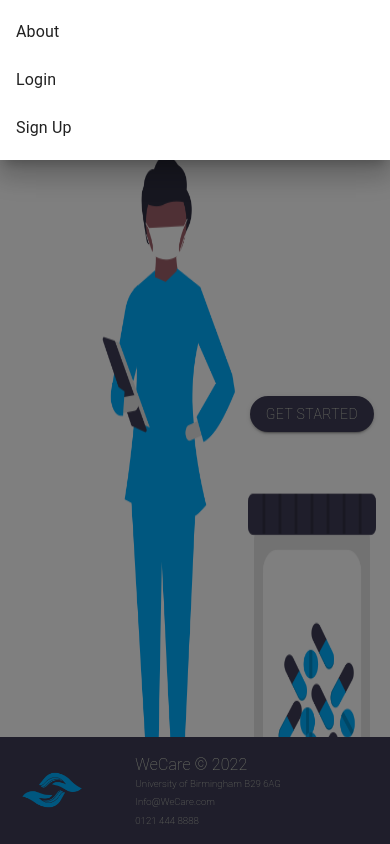
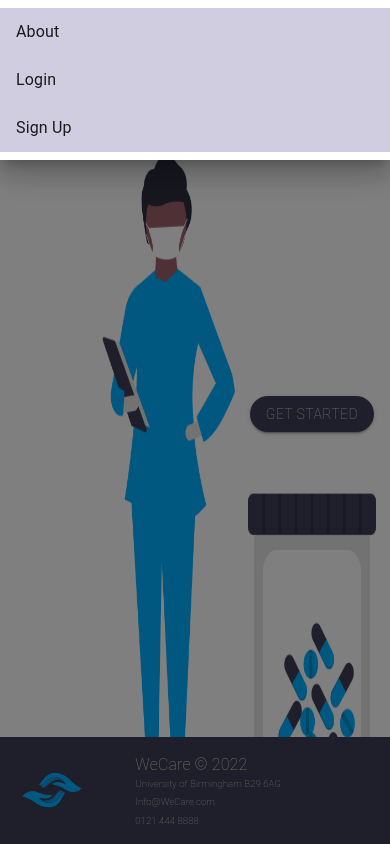
Before and after one commit to C-Sim/we-care-react, a React (Create React App) app: page / in a window 390 px wide. Both pictures are taken after a click on the button "open drawer". Shown: the top 844 px of the page. Built offline with nearby package versions, Linux system fonts and the light colour scheme.

Commit message:
fixing links on mobile viewpoint

```diff
--- a/src/components/organisms/NavBar.js
+++ b/src/components/organisms/NavBar.js
@@ -15,10 +15,10 @@ import Toolbar from "@mui/material/Toolbar";
 import Button from "@mui/material/Button";
 import Grid from "@mui/material/Grid";
 import logo from "../atoms/images/WeCare-1_260x60.png";
-import { ProfileAvatar } from "../atoms/Avatar";
+import useMediaQuery from "@mui/material/useMediaQuery";
 
 export const NavBar = ({ navItems }) => {
-  console.log(navItems);
+  const isMobile = useMediaQuery("(max-width:600px)");
   const [mobileOpen, setMobileOpen] = useState(false);
   const navigate = useNavigate();
 
@@ -32,7 +32,10 @@ export const NavBar = ({ navItems }) => {
         {navItems.public.map((item) => (
           <ListItem key={item.label} disablePadding>
             <ListItemButton
-              sx={{ textAlign: "centre" }}
+              sx={{
+                textAlign: "centre",
+                backgroundColor: "#d0cde1",
+              }}
               onClick={() => {
                 navigate(item.path, { replace: true });
               }}
```
